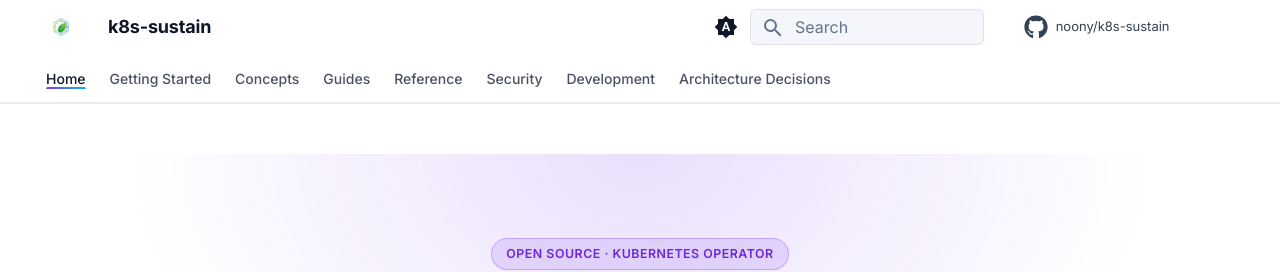
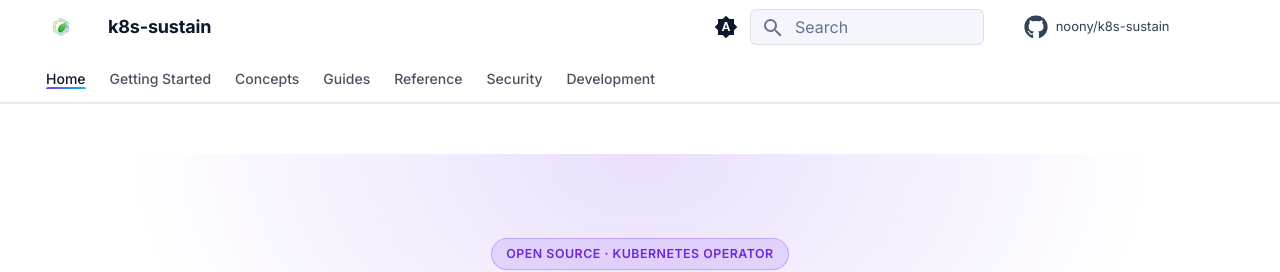
Before and after one commit to noony/k8s-sustain, an MkDocs documentation site: the page built from docs/index.md, in a window 1280 px wide. Shown: the top 272 px of the page. Built offline with MkDocs 1.6.1 and Material for MkDocs 9.7.7, drawn with Linux system fonts in a browser that asks for light colours; comment, search, counter and statistics services are not loaded; the version menu is left out; some of the changed lines change nothing that is shown.

Commit message:
docs: nest the architecture decisions under the Development tab

```diff
--- a/mkdocs.yml
+++ b/mkdocs.yml
@@ -124,14 +124,15 @@
       - Metrics: reference/metrics.md
       - Recording Rules: reference/recording-rules.md
   - Security: security.md
-  - Development: development.md
-  - Architecture Decisions:
-      - adr/index.md
-      - A single identity is a batch of one: adr/0001-single-identity-is-a-batch-of-one.md
-      - A Conflicted identity freezes its recommendation: adr/0002-conflicted-identity-freezes-its-recommendation.md
-      - A Recommendation is served only to its Policy: adr/0003-a-recommendation-is-served-only-to-its-policy.md
-      - Governance is decided on the pod template: adr/0004-governance-is-decided-on-the-pod-template.md
-      - A limit never falls below its request: adr/0005-a-limit-never-falls-below-its-request.md
+  - Development:
+      - Development guide: development.md
+      - Architecture Decisions:
+          - adr/index.md
+          - A single identity is a batch of one: adr/0001-single-identity-is-a-batch-of-one.md
+          - A Conflicted identity freezes its recommendation: adr/0002-conflicted-identity-freezes-its-recommendation.md
+          - A Recommendation is served only to its Policy: adr/0003-a-recommendation-is-served-only-to-its-policy.md
+          - Governance is decided on the pod template: adr/0004-governance-is-decided-on-the-pod-template.md
+          - A limit never falls below its request: adr/0005-a-limit-never-falls-below-its-request.md
 
 extra:
   version:
```
